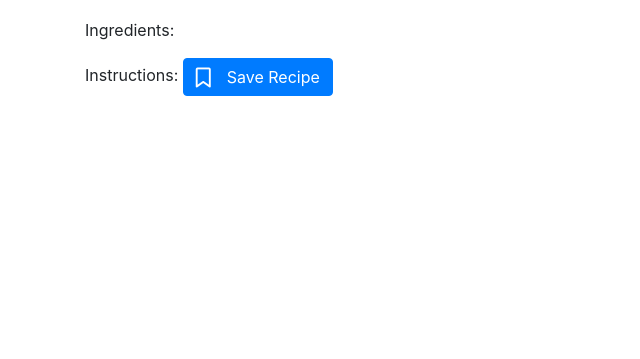
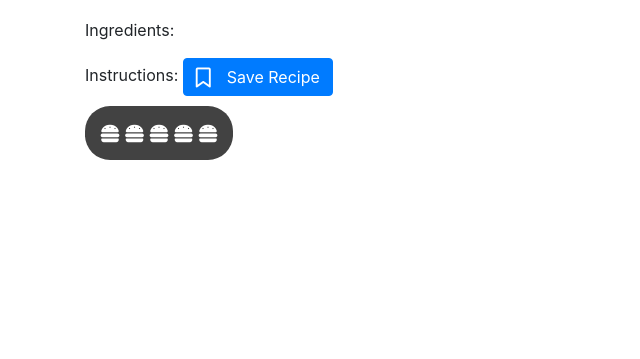
Before and after one commit to 100yann/PickMEal, a Django app: page /recipe/2 in a window 1280 px wide. Shown: the part 118-477 px from the top of the page, without its empty margins (0-640 px from the left). Run offline with Django 4.2, Linux system fonts and the light colour scheme; a user stored in the database is signed in; data comes from the database, SQL or seed files in the repository; both versions use the stored data as it was after the commit; data that the repository does not hold is empty; some libraries are stand-ins or nearby versions.

Commit message:
add a rating button which currently doesnt save the rating to the user object

```diff
--- a/pickmeal/meal_app/static/styles.css
+++ b/pickmeal/meal_app/static/styles.css
@@ -72,3 +72,16 @@ body{
     width: 50%;
     word-wrap: normal;
 }
+.rating{
+    margin-top: 10px;
+    background-color: rgb(66, 66, 66);
+    width: fit-content;
+    padding: 15px;
+    border-radius: 25px;
+}
+.fa-burger{
+    color: white;
+}
+.active {
+    color: yellow;
+}
--- a/pickmeal/meal_app/static/view-recipe.js
+++ b/pickmeal/meal_app/static/view-recipe.js
@@ -6,6 +6,18 @@ window.addEventListener('DOMContentLoaded', () => {
         let isSaved = saveRecipeButton.getAttribute('data-saved')
         console.log(isSaved)
         saveRecipe(isSaved, csrfToken, saveRecipeButton)
+    })
+
+    const ratingButtons = document.querySelectorAll('.fa-burger')
+    ratingButtons.forEach((element, index1) => {
+        element.onclick = () =>
+        ratingButtons.forEach((element, index2) => {
+            if (index1 >= index2){
+                element.classList.add('active')
+            } else {
+                element.classList.remove('active')
+            }
+        })
     })
 })
 
--- a/pickmeal/meal_app/templates/view_recipe.html
+++ b/pickmeal/meal_app/templates/view_recipe.html
@@ -28,6 +28,14 @@
         {% else %}
             <button class="btn btn-primary" id="save-recipe" data-saved="false"><i class="fa-regular fa-bookmark fa-lg mr-3"></i>Save Recipe</button>
         {% endif %}
+
+        <div class="rating">
+            <i class="fa-solid fa-burger fa-lg"></i>
+            <i class="fa-solid fa-burger fa-lg"></i>
+            <i class="fa-solid fa-burger fa-lg"></i>
+            <i class="fa-solid fa-burger fa-lg"></i>
+            <i class="fa-solid fa-burger fa-lg"></i>
+        </div>
     {% else %}
         <h6>Log in to save and rate this recipe!</h6>
     {% endif %}
```
Also changed, not shown: pickmeal/db.sqlite3.
